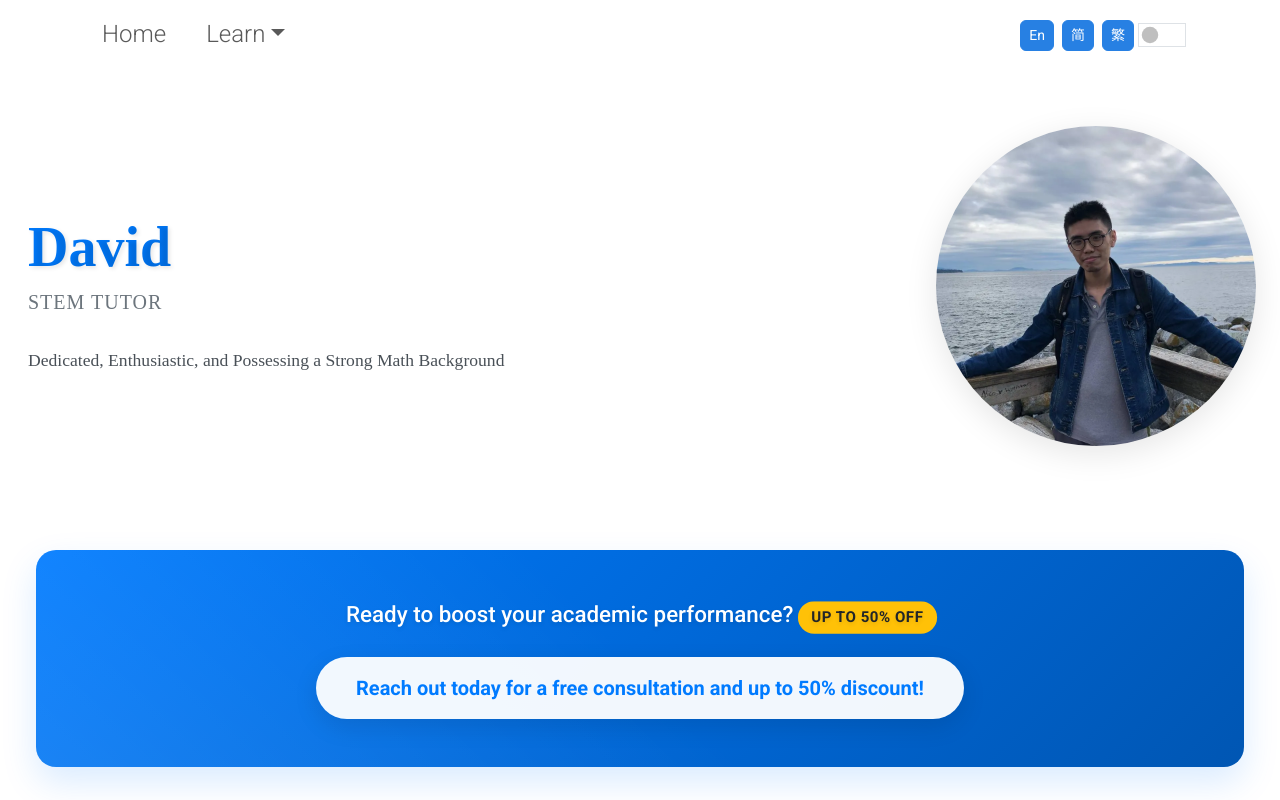
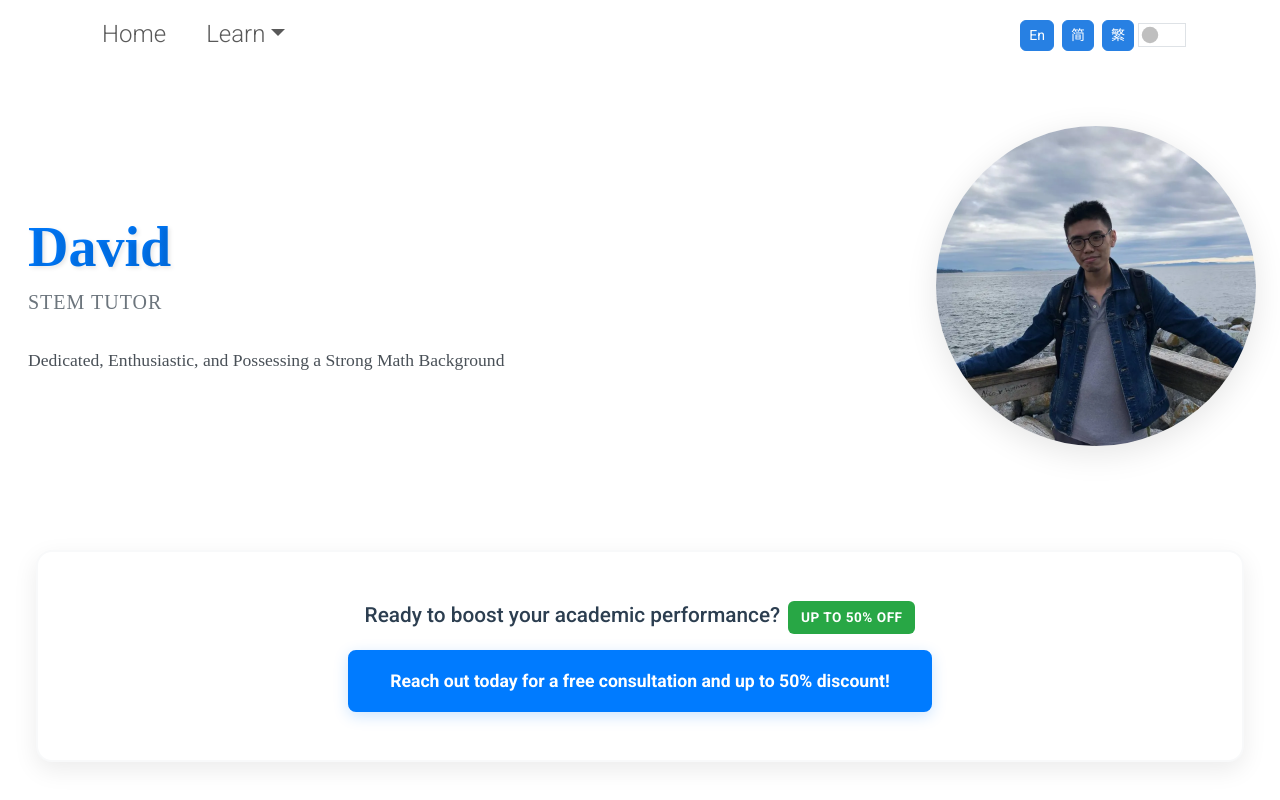
Before and after one commit to davidpangsw/tutor-site, a Next.js app: page /en/home in a window 1280 px wide. Shown: the top 800 px of the page. Built offline with nearby package versions, Linux system fonts and the light colour scheme; a web font is replaced by a local one.

Commit message:
styles done

```diff
--- a/app/[locale]/home/components/TutorCallToAction.module.css
+++ b/app/[locale]/home/components/TutorCallToAction.module.css
@@ -1,25 +1,20 @@
 .callToActionSection {
-  background: linear-gradient(135deg, #007bff 0%, #0056b3 100%);
-  border-radius: 20px;
+  background: white;
+  border: 2px solid #f8f9fa;
+  border-radius: 16px;
   padding: 3rem 2rem;
   margin: 2rem auto;
   text-align: center;
-  box-shadow: 0 15px 35px rgba(0, 123, 255, 0.15);
+  box-shadow: 0 8px 25px rgba(0, 0, 0, 0.08);
   position: relative;
-  overflow: hidden;
   width: 100%;
   max-width: 100%;
+  transition: all 0.3s ease;
 }
 
-.callToActionSection::before {
-  content: '';
-  position: absolute;
-  top: 0;
-  left: 0;
-  right: 0;
-  bottom: 0;
-  background: linear-gradient(45deg, rgba(255, 255, 255, 0.1) 0%, transparent 50%);
-  pointer-events: none;
+.callToActionSection:hover {
+  border-color: #007bff;
+  box-shadow: 0 12px 35px rgba(0, 123, 255, 0.15);
 }
 
 .buttonContainer {
@@ -27,59 +22,56 @@
   justify-content: center;
   align-items: center;
   width: 100%;
+  margin-top: 1rem;
 }
 
 .callToActionButton {
-  background: rgba(255, 255, 255, 0.95) !important;
-  border: none !important;
-  color: #007bff !important;
+  background: #007bff !important;
+  border: 2px solid #007bff !important;
+  color: white !important;
   font-weight: 600 !important;
-  font-size: 1.25rem !important;
+  font-size: 1.1rem !important;
   padding: 1rem 2.5rem !important;
-  border-radius: 50px !important;
+  border-radius: 8px !important;
   text-decoration: none !important;
   display: inline-flex !important;
   align-items: center !important;
   gap: 0.5rem !important;
   transition: all 0.3s ease !important;
-  box-shadow: 0 8px 25px rgba(0, 0, 0, 0.1) !important;
-  position: relative;
-  z-index: 2;
+  box-shadow: 0 4px 15px rgba(0, 123, 255, 0.2) !important;
 }
 
 .callToActionButton:hover {
   background: white !important;
-  color: #0056b3 !important;
-  transform: translateY(-3px) !important;
-  box-shadow: 0 15px 35px rgba(0, 0, 0, 0.2) !important;
+  color: #007bff !important;
+  border-color: #007bff !important;
+  transform: translateY(-2px) !important;
+  box-shadow: 0 8px 20px rgba(0, 123, 255, 0.25) !important;
 }
 
 .callToActionButton:active {
-  transform: translateY(-1px) !important;
+  transform: translateY(0px) !important;
 }
 
 .highlightText {
-  color: white;
-  font-size: 1.4rem;
-  margin-bottom: 1.5rem;
+  color: #2c3e50;
+  font-size: 1.3rem;
+  margin-bottom: 0.5rem;
   font-weight: 500;
-  text-shadow: 0 2px 4px rgba(0, 0, 0, 0.1);
-  position: relative;
-  z-index: 2;
+  line-height: 1.5;
 }
 
 .discountBadge {
-  background: #ffc107;
-  color: #212529;
-  font-size: 0.9rem;
-  font-weight: 700;
-  padding: 0.3rem 0.8rem;
-  border-radius: 20px;
+  background: #28a745;
+  color: white;
+  font-size: 0.85rem;
+  font-weight: 600;
+  padding: 0.4rem 0.8rem;
+  border-radius: 6px;
   display: inline-block;
   margin-left: 0.5rem;
   text-transform: uppercase;
   letter-spacing: 0.5px;
-  animation: pulse 2s infinite;
 }
 
 @keyframes pulse {
```
